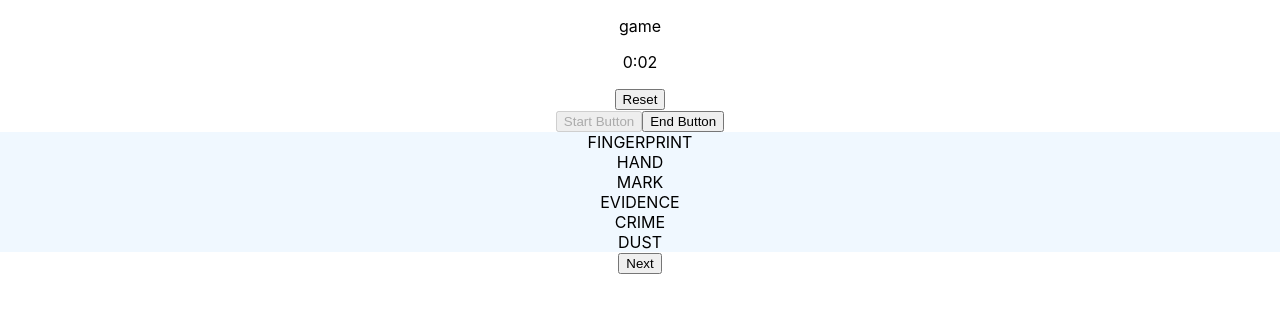
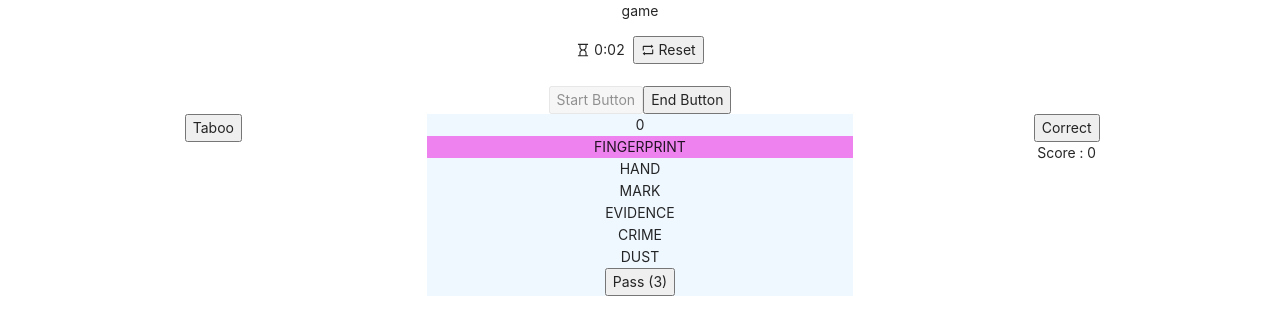
Before and after one commit to emnurul/Taboo, a React (Create React App) app: page / in a window 1280 px wide. Both pictures are taken after a click on the button "Start Button". Shown: the top 334 px of the page. Built offline with nearby package versions, Linux system fonts and the light colour scheme.

Commit message:
reset items, styled buttons, antd

```diff
--- a/package.json
+++ b/package.json
@@ -3,9 +3,11 @@
   "version": "0.1.0",
   "private": true,
   "dependencies": {
+    "@ant-design/icons": "^4.6.4",
     "@testing-library/jest-dom": "^5.11.4",
     "@testing-library/react": "^11.1.0",
     "@testing-library/user-event": "^12.1.10",
+    "antd": "^4.16.13",
     "react": "^17.0.2",
     "react-dom": "^17.0.2",
     "react-scripts": "4.0.3",
--- a/src/App.css
+++ b/src/App.css
@@ -33,3 +33,8 @@
 .card .title{
   background-color: violet;
 }
+
+button:disabled,
+button[disabled]{
+  opacity: 50%;
+}
--- a/src/components/card.js
+++ b/src/components/card.js
@@ -1,15 +1,119 @@
 // import '../../styles/panel.scss';
+import { useCallback, useState } from 'react';
+import { Row, Col } from 'antd';
+
+import "antd/dist/antd.css";
+import '../App.css';
 
 const Card = (props) => {
 
-    const {words} = props
+    const [index, setIndex] = useState(0);
+    const [passes, setPasses] = useState(3);
+    const [score, setScore] = useState(0);
 
-    console.log("what is the words", words.word)
-    const {word, taboo1, taboo2, taboo3, taboo4, taboo5} = words
+    //TODO: grab words from DB
+    const cards = [
+        {
+            word: "FINGERPRINT",
+            taboo1: "HAND",
+            taboo2: "MARK",
+            taboo3: "EVIDENCE",
+            taboo4: "CRIME",
+            taboo5: "DUST"
+        },
+        {
+            word: "TORNADO",
+            taboo1: "TWISTER",
+            taboo2: "WIND",
+            taboo3: "TUNNEL",
+            taboo4: "STORM",
+            taboo5: "CYCLONE"
+        },
+        {
+            word: "MUSUEM",
+            taboo1: "ART",
+            taboo2: "PAINTINGS",
+            taboo3: "EXHIBITS",
+            taboo4: "BUILDING",
+            taboo5: "COLLECTION"
+        }, {
+            word: "BACHELOR",
+            taboo1: "MAN",
+            taboo2: "SINGLE",
+            taboo3: "MARRIED",
+            taboo4: "PARTNER",
+            taboo5: "WIFE"
+        }
+    ]
+
+    let card = props.words ? props.words : cards[index]
+    const { word, taboo1, taboo2, taboo3, taboo4, taboo5 } = card
+
+
+    function nextWord() {
+        let newIndex;
+        newIndex = cards.length === index + 1 ? 0 : index + 1
+        setIndex(newIndex)
+    }
+
+    function setPassState(currentPass) {
+        const passesNo = currentPass === 0 ? currentPass : currentPass - 1
+
+        setPasses(passesNo)
+    }
+
+    if (props.reset) {
+        setTimeout(() => {
+            setPasses(3)
+            setScore(0)
+        }, 1);
+    }
+
+    let disabledButtons = false
+    let disablePass = false
+    if (props.stopped === true) {
+        disabledButtons = true
+        disablePass = true
+    } else if (passes === 0) {
+        disablePass = true
+    }
+
+
+    function setScoreState(type) {
+        let currentScore = score
+        switch (type) {
+            case "taboo":
+                currentScore -= 1
+                break;
+            case "correct":
+                currentScore += 1
+                break;
+            default:
+                currentScore = currentScore
+                break;
+        }
+        setScore(currentScore)
+    }
 
     return (
+        <>
+            <Row>
+                {/* <Col xs={24} sm={24} md={8} lg={8}></Col> */}
+                <Col span={8}>
+                    <button
+                        disabled={disabledButtons}
+                        onClick={() => {
+                            setScoreState("taboo")
+                            nextWord(index, cards)
+                        }}>
+                        Taboo
+                    </button>
+                </Col>
+                {/* <Col span={8}> */}
+                <Col span={8}>
                     <div className="card">
-            <div backgroundColor="purple">
+                        {index}
+                        <div className="title">
                             {word}
                         </div>
                         <div backgroundColor="white">
@@ -20,7 +124,33 @@ const Card = (props) => {
                             {taboo5}<br />
                         </div>
 
+
+                        {props.isStart ?
+                            null :
+                            <button
+                                disabled={disablePass}
+                                onClick={() => {
+                                    nextWord(index, cards)
+                                    setPassState(passes)
+                                }}
+                            > Pass ({passes})</button>
+                        }
                     </div>
+
+                </Col>
+                <Col span={8}>
+                    <button
+                        disabled={disabledButtons}
+                        onClick={() => {
+                            setScoreState("correct")
+                            nextWord(index, cards)
+                        }}>
+                        Correct
+                    </button> <br />
+                    Score : {score}
+                </Col>
+            </Row>
+        </>
     )
 }
 
--- a/src/components/main.js
+++ b/src/components/main.js
@@ -21,26 +21,33 @@ function Main(props) {
 
     const [words, setWords] = useState(initalCard)
     const [stopped, setStop] = useState(false)
+    const [reset, setReset] = useState(false)
 
     const mode = isStart ? "start" : "game"
 
-    function setCard(words) {
-        const gameWords = {
-            word: "FINGERPRINT",
-            taboo1: "HAND",
-            taboo2: "MARK",
-            taboo3: "EVIDENCE",
-            taboo4: "CRIME",
-            taboo5: "DUST"
-        }
+    // function setWords(words) {
+    //     const gameWords = {
+    //         word: "FINGERPRINT",
+    //         taboo1: "HAND",
+    //         taboo2: "MARK",
+    //         taboo3: "EVIDENCE",
+    //         taboo4: "CRIME",
+    //         taboo5: "DUST"
+    //     }
 
-        if (!words) {
-            words = gameWords
-        }
-        setWords(words)
+    //     if (!words) {
+    //         words = gameWords
+    //     }
+    //     setWords(words)
+    // }
+
+    function resetFunc() {
+        //reset whole round
+        //1. Passes
+        setReset(true)
+        // setReset(false)
+        setTimeout(() => { setReset(false) }, 1);
     }
-
-
 
     return (
         <div>
@@ -52,12 +59,17 @@ function Main(props) {
                         initialSeconds="4"
                         stop={() => { setStop(true) }}
                         start={() => { setStop(false) }}
-                    /> : null}
+                        reset={() => { resetFunc() }}
+                    /> : <br />}
+
+                <br />
                 <button
                     disabled={!isStart}
                     onClick={() => {
                         setIsStart(false)
-                        setCard()
+                        setWords()
+                        resetFunc()
+                        setStop(false)
                     }}
                 >
                     Start Button
@@ -67,14 +79,13 @@ function Main(props) {
                     disabled={isStart}
                     onClick={() => {
                         setIsStart(true)
-                        setCard(initalCard)
+                        setWords(initalCard)
                     }} >
                     End Button
                 </button>
 
-                <Card words={words} />
+                <Card words={words} stopped={stopped} reset={reset} isStart={isStart} />
 
-                <button disabled={stopped}>Next</button>
             </header>
 
         </div>
--- a/src/components/timer.js
+++ b/src/components/timer.js
@@ -1,6 +1,9 @@
 import { useEffect } from 'react';
 import { useState } from 'react';
-
+import {
+    RetweetOutlined,
+    HourglassOutlined
+} from '@ant-design/icons';
 
 const Timer = (props) => {
     const { initialMinute, initialSeconds } = props;
@@ -11,7 +14,6 @@ const Timer = (props) => {
             if (seconds > 0) {
                 setSeconds(seconds - 1);
             }
-            console.log(seconds)
             if (seconds == 0) {
                 if (minutes == 0) {
                     clearInterval(myInterval)
@@ -30,13 +32,14 @@ const Timer = (props) => {
     function resetTimer() {
         setMinutes(initialMinute)
         setSeconds(initialSeconds)
+        props.reset()
         props.start()
     }
 
     return (
         <div>
-            <p> {minutes}:{seconds < 10 ? `0${seconds}` : seconds}</p>
-            <button onClick={() => resetTimer()}>Reset</button >
+            <HourglassOutlined /> {minutes}:{seconds < 10 ? `0${seconds}` : seconds} &nbsp;
+            <button onClick={() => resetTimer()}><RetweetOutlined /> Reset</button >
         </div >
     )
 }
```
Also changed, not shown: 2 other files (tests, documents, lock files or other folders). Lines whose indentation alone changed are shown as unchanged.
